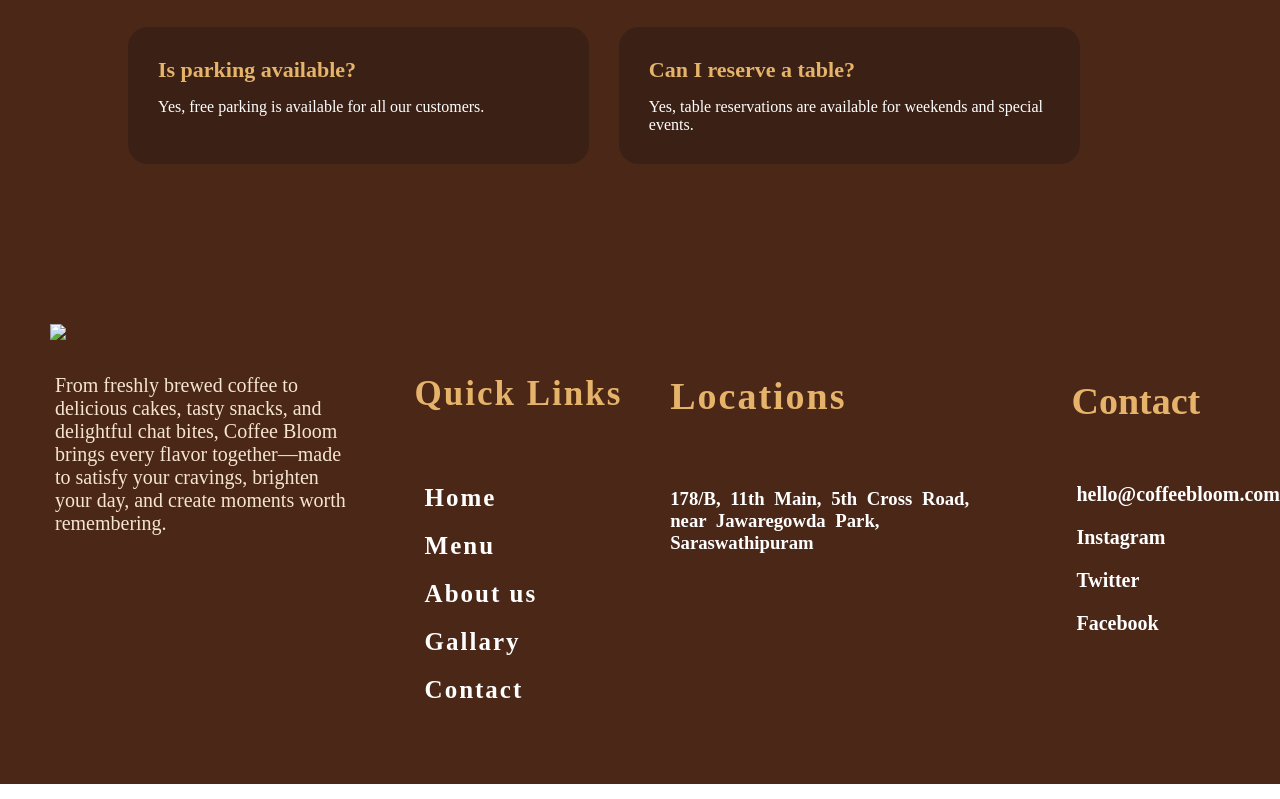
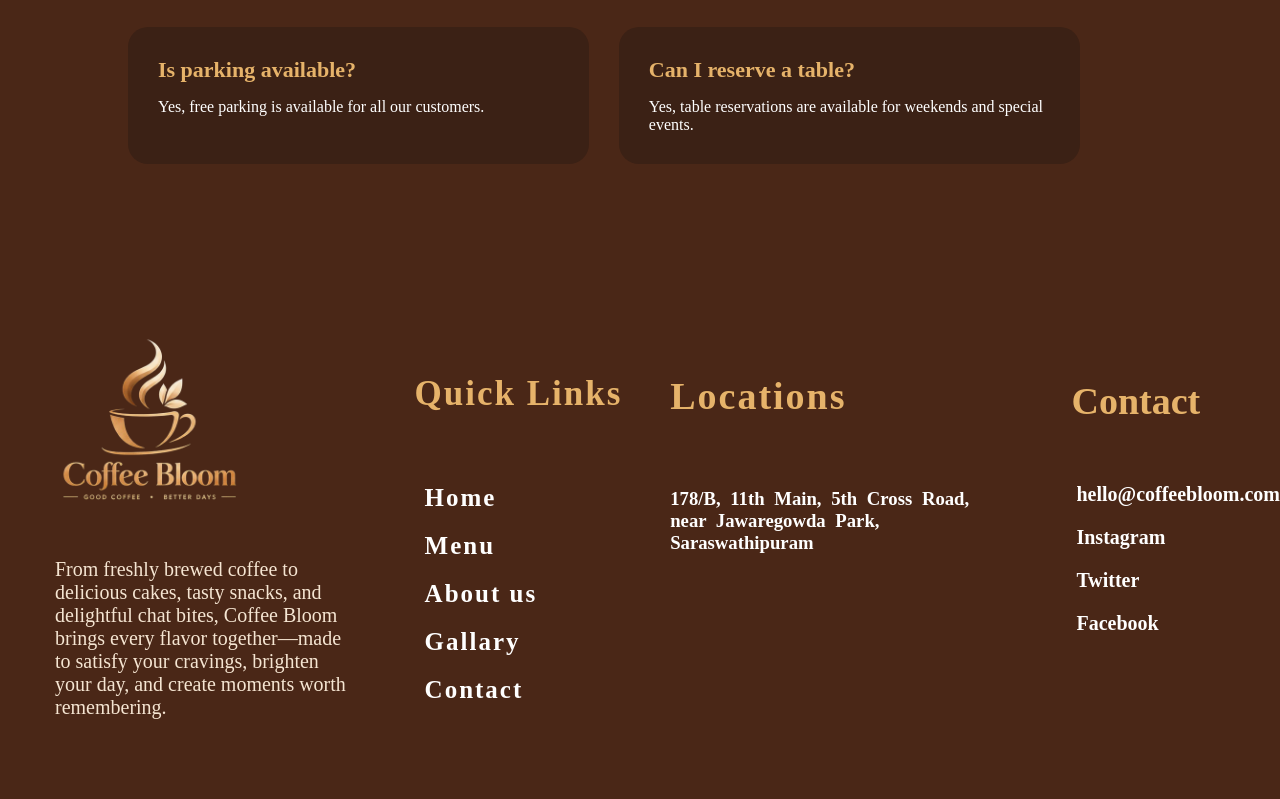
Before and after one commit to aswitharangaswamy-dev/Coffee_Bloom, a plain HTML site: page Contactpage.html in a window 1280 px wide. Shown: the part 1370-2169 px from the top of the page. Drawn offline with Linux system fonts and the light colour scheme; the site is published under a folder, as on GitHub Pages, so addresses that start at the root find nothing.

Commit message:
contactpage fotter logo given

```diff
--- a/Contactpage.html
+++ b/Contactpage.html
@@ -110,7 +110,7 @@
 
         <div class="contacthomepagefooter">
             <div class="contactlogosymbol">
-                <img src="/images/finallogo.png">
+                <img src="./images/finallogo.png">
                 <p>From freshly brewed coffee to delicious cakes, tasty snacks, and delightful chat bites, Coffee Bloom
                     brings every flavor together—made to satisfy your cravings, brighten your day, and create moments
                     worth
```
